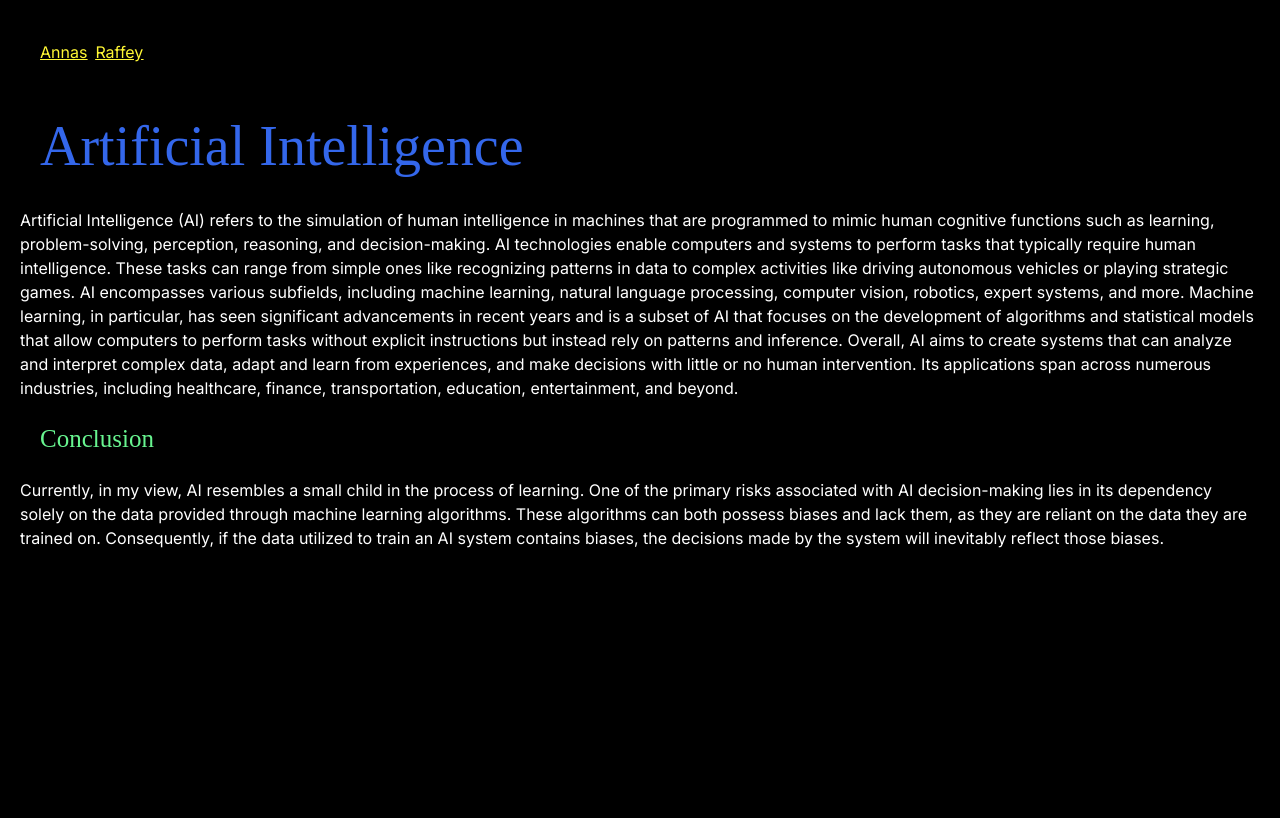
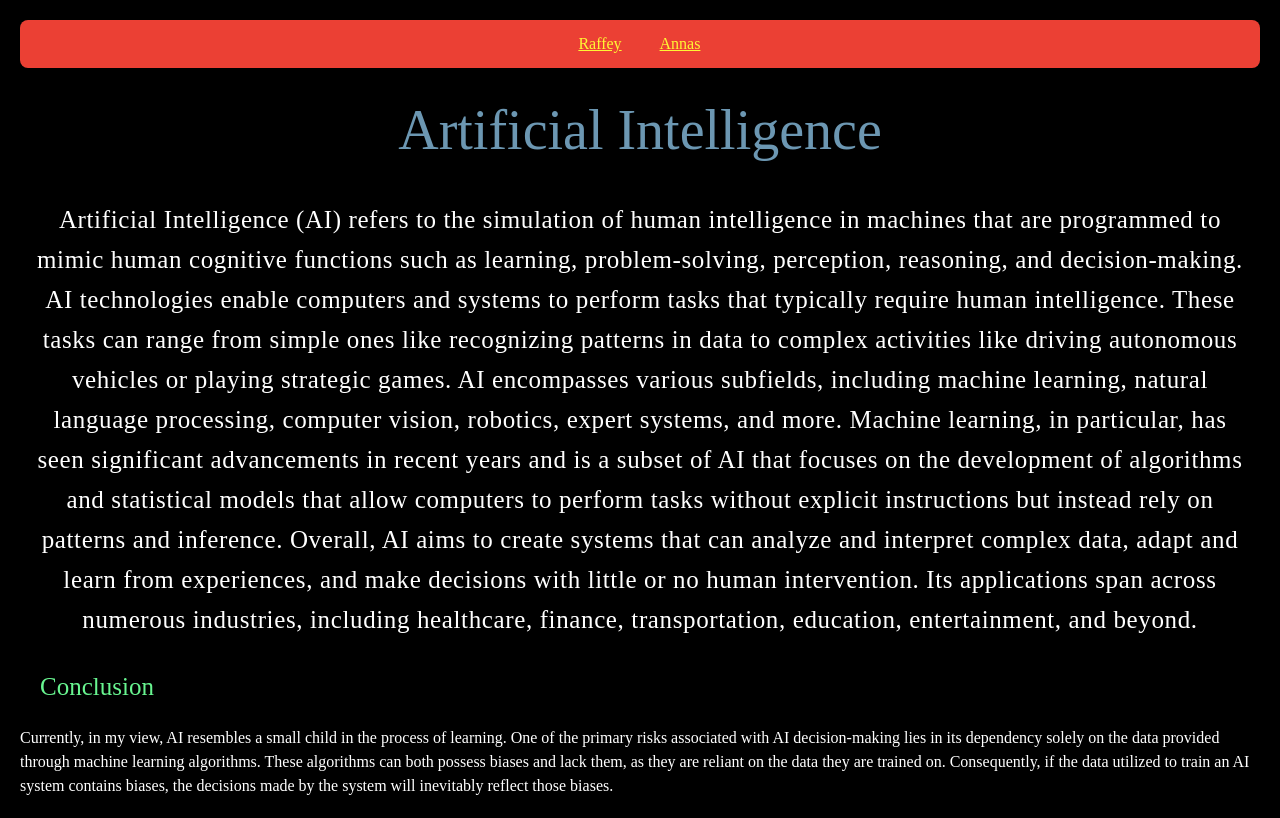
Before and after one commit to MuhammadRaffey/english-final-project, a Next.js app: page / in a window 1280 px wide. Built offline with nearby package versions, Linux system fonts and the light colour scheme.

Commit message:
updated stlyess again

```diff
--- a/src/app/globals.css
+++ b/src/app/globals.css
@@ -17,16 +17,6 @@
   }
   p {
     @apply text-base;
-  }
-
-  h1,
-  h2,
-  h3,
-  h4 {
-    @apply font-display;
-  }
-  html {
-    font-family: Merriweather;
   }
 }
 
@@ -56,7 +46,7 @@ body {
 }
 
 .navig {
-  @apply flex flex-row p-5 gap-2 text-yellow underline;
+  @apply flex flex-row p-5 gap-2 text-yellow underline w-full h-12 bg-red rounded-lg flex justify-center items-center relative;
 }
 .watermark {
   @apply text-lb p-5;
--- a/src/app/layout.tsx
+++ b/src/app/layout.tsx
@@ -16,7 +16,7 @@ export default function RootLayout({
 }>) {
   return (
     <html lang="en">
-      <body className={inter.className}>{children}</body>
+      <body className={` ${inter.className}`}>{children}</body>
     </html>
   );
 }
--- a/src/app/page.tsx
+++ b/src/app/page.tsx
@@ -2,13 +2,19 @@ import React from "react";
 import Link from "next/link";
 const Home = () => {
   return (
-    <div className="p-5">
-      <nav className=" navig">
-        <Link href={"/annas"}> Annas</Link>
-        <Link href={"/raffey"}> Raffey</Link>
+    <div className="p-5 font-[Urbanist]">
+      <nav className="navig ">
+        <Link href={"/annas"} className="absolute pl-20">
+          {" "}
+          Annas
+        </Link>
+        <Link href={"/raffey"} className="absolute pr-20">
+          {" "}
+          Raffey
+        </Link>
       </nav>
-      <h1 className="p-5">Artificial Intelligence</h1>
-      <p>
+      <h1 className="p-5 text-center  ">Artificial Intelligence</h1>
+      <p className="text-center text-2xl tracking-wide leading-10 p-2">
         Artificial Intelligence (AI) refers to the simulation of human
         intelligence in machines that are programmed to mimic human cognitive
         functions such as learning, problem-solving, perception, reasoning, and
--- a/tailwind.config.ts
+++ b/tailwind.config.ts
@@ -10,7 +10,8 @@ const config: Config = {
     colors: {
       black: "#191A19",
       lb: "#4287f5",
-      blue: "#3467Eb",
+      blue: "#6C97B2",
+      red: "#eb4034",
       yellow: "#FFF734",
       green: "#68F590",
       grey: "#F3F3F3",
```
